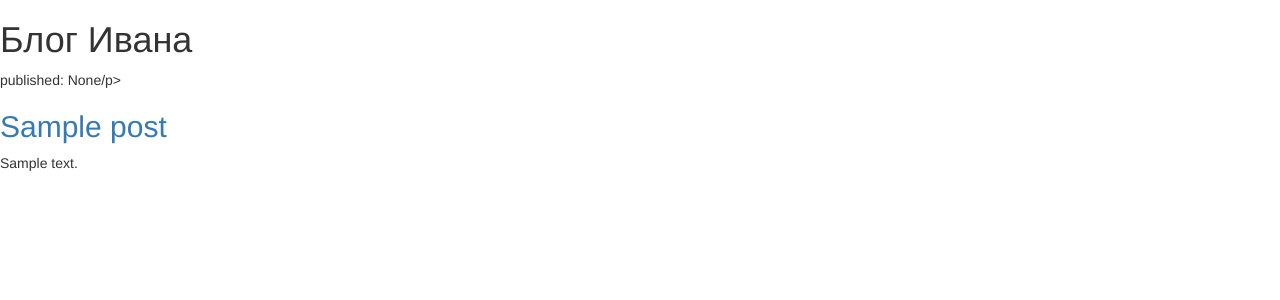
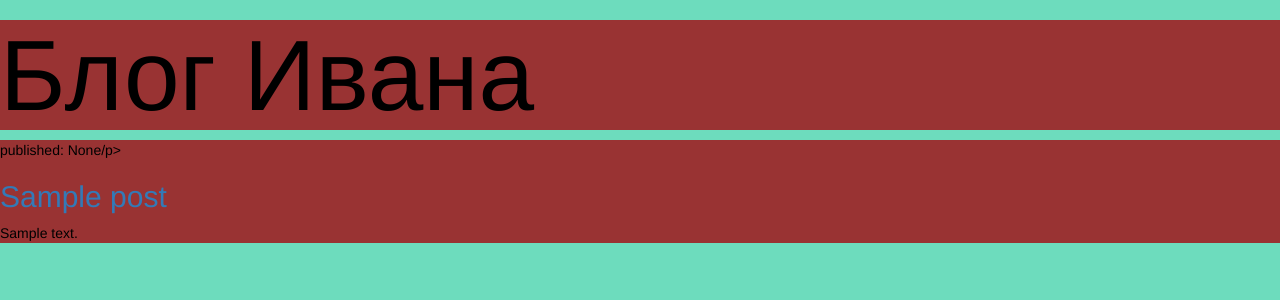
Before and after one commit to Anniknagl/my_first_blog, a Django app: template templates/blog/post_list.html in a window 1280 px wide. Shown: the top 300 px of the page. Run offline with Django 3.2, Linux system fonts and the light colour scheme; the template is opened without the code that fills it: values that come from a table or form of the project are taken from there, others are empty; tables that the repository leaves empty hold one stand-in row (values such as "Sample post"); some libraries are stand-ins or nearby versions.

Commit message:
Added CSS files

```diff
--- /dev/null
+++ b/blog/static/css/style.css
@@ -0,0 +1,10 @@
+body {
+    background-color: #6DDCBD;
+}
+div {
+    color: #000000;
+    background-color: #993333;
+}
+h1 {
+    font-size: 100px;
+}
--- a/templates/blog/post_list.html
+++ b/templates/blog/post_list.html
@@ -1,12 +1,14 @@
 <!doctype html>
 <html lang="en">
 <head>
+    {% load static %}
     <meta charset="UTF-8">
     <meta name="viewport"
           content="width=device-width, user-scalable=no, initial-scale=1.0, maximum-scale=1.0, minimum-scale=1.0">
     <meta http-equiv="X-UA-Compatible" content="ie=edge">
     <link rel="stylesheet" href="//maxcdn.bootstrapcdn.com/bootstrap/3.2.0/css/bootstrap.min.css">
-<link rel="stylesheet" href="//maxcdn.bootstrapcdn.com/bootstrap/3.2.0/css/bootstrap-theme.min.css">
+    <link rel="stylesheet" href="//maxcdn.bootstrapcdn.com/bootstrap/3.2.0/css/bootstrap-theme.min.css">
+    <link rel="stylesheet" href="{% static 'css/style.css' %}">
     <title>мой блог</title>
 </head>
 <body>
```
